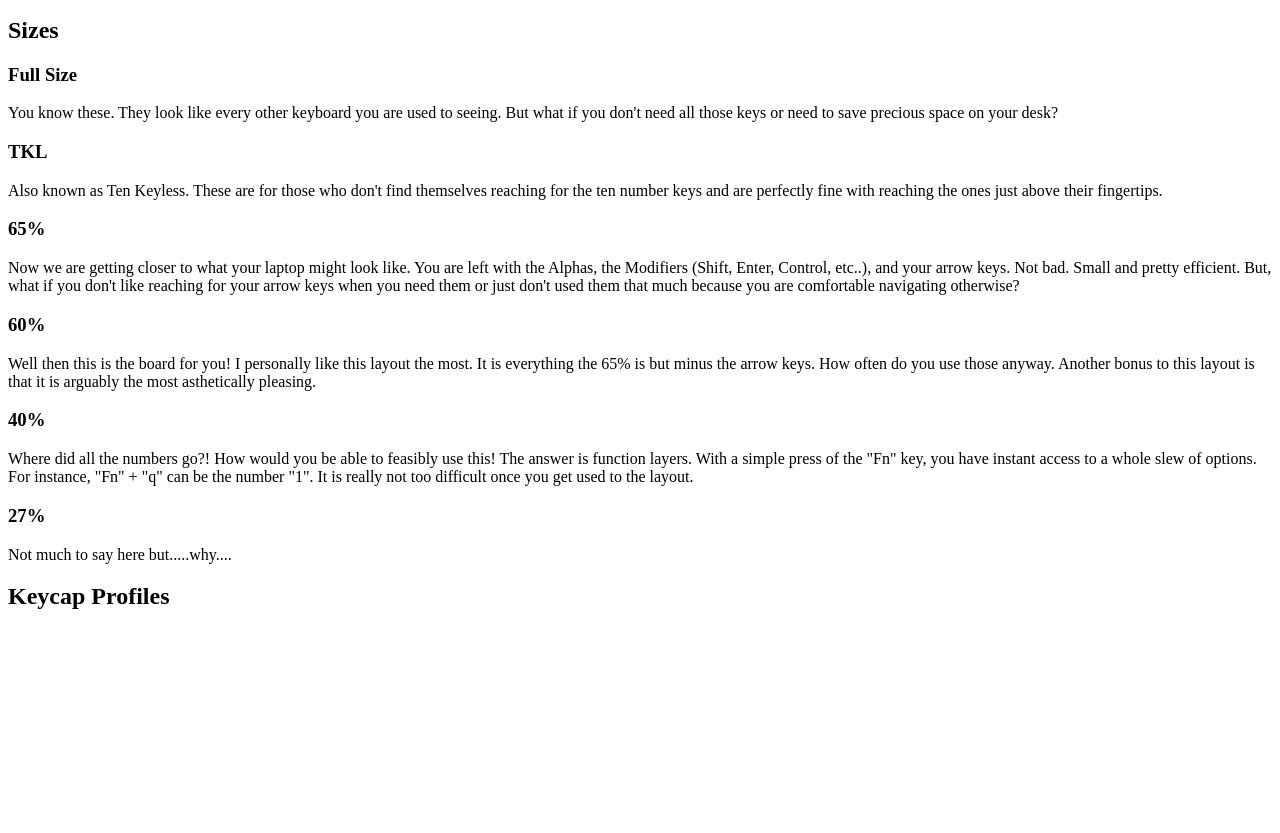
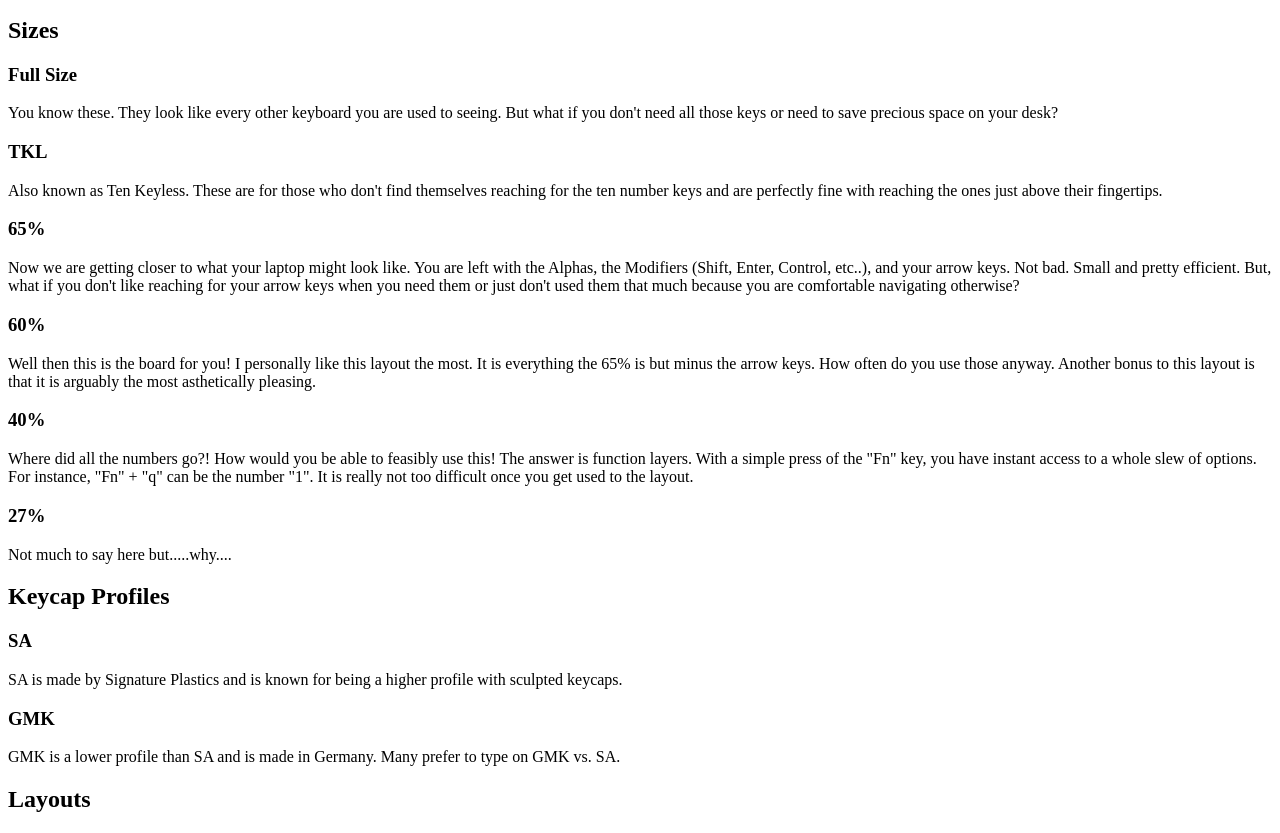
Before and after one commit to Xi99/html-me-something, a plain HTML site: page index.html in a window 1280 px wide. Shown: the part 184-1017 px from the top of the page. Before the commit the page ends 814 px from the top, so only its background shows below. Drawn offline with Linux system fonts and the light colour scheme.

Commit message:
Movin on to Layouts section

```diff
--- a/index.html
+++ b/index.html
@@ -6,7 +6,7 @@
     <body>
         <header>
                 <h1>Keyboards</h1>
-
+                <article>
                     <h2>The Rabbit Hole</h2>
                     <p>
                         I never knew keyboards existed like this before. They come in all sorts of sizes such as full-size, 75%, 65%, 60%, 50%, 40%, and even 27%. Keycaps come in different
@@ -14,6 +14,7 @@
                         were removed for another more useful key or just removed all together. All sorts of keycap colorways with different themes that just drew me in.
                         My goal is just to bring some knowledge on the hobby.
                     </p>
+                </article>
         </header>
             <main>
                 <h2>Sizes</h2>
@@ -59,6 +60,25 @@
                 </p>
 
                 <h2>Keycap Profiles</h2>
+
+                <h3>SA</h3>
+                <!--ADD IMAGE HERE-->
+                <p>
+                    SA is made by Signature Plastics and is known for being a higher profile with sculpted keycaps.
+                </p>
+
+                <h3>GMK</h3>
+                <!--ADD IMAGE HERE-->
+                <p>
+                    GMK is a lower profile than SA and is made in Germany. Many prefer to type on GMK vs. SA.
+                </p>
+
+                <h2>Layouts</h2>
+
+
+
+
+
             </main>
 
     </body>
```
Lines whose indentation alone changed are shown as unchanged.
